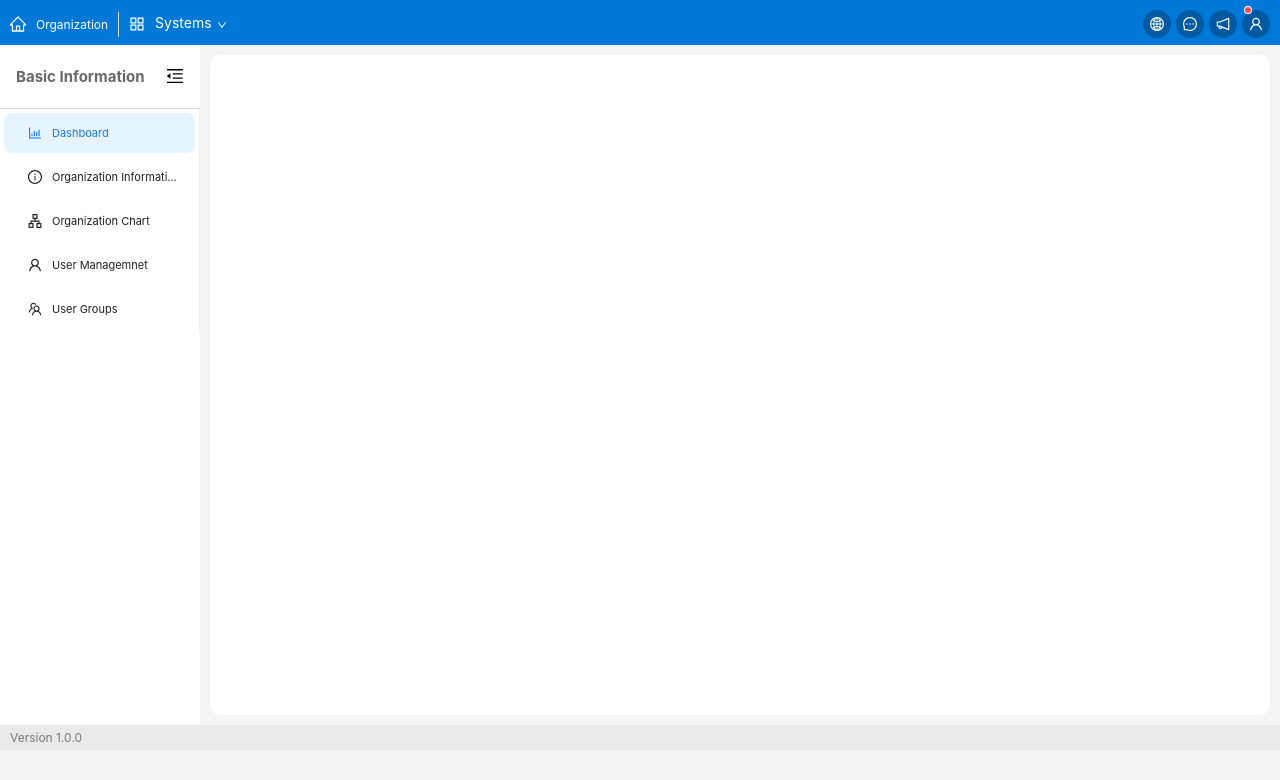
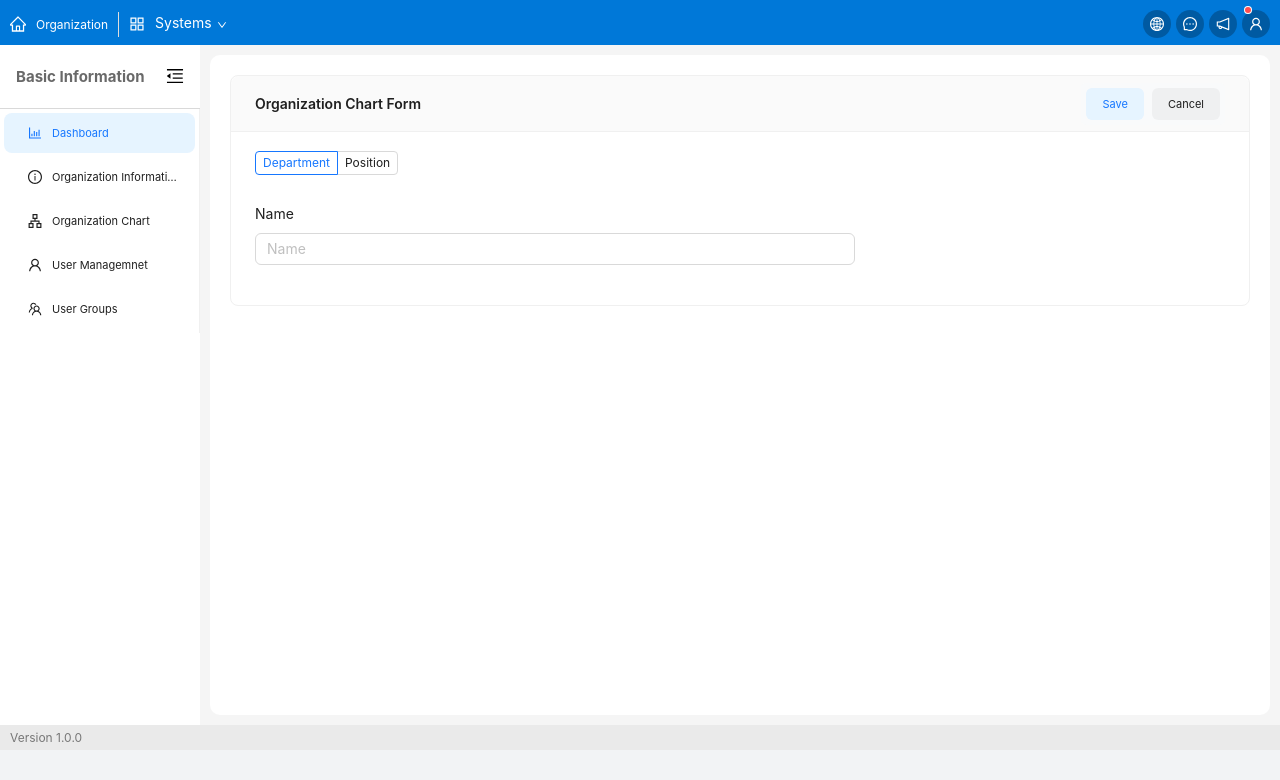
Before and after one commit to AmirNorouzpour/React-Admin, a React (Create React App) app: page /org-chart/new in a window 1280 px wide. Shown: the top 780 px of the page. Built offline with nearby package versions, Linux system fonts and the light colour scheme; the HTML template or start-up script is replaced by a standard one.

Commit message:
add form and fix toolbar state

```diff
--- a/src/components/body/body.tsx
+++ b/src/components/body/body.tsx
@@ -63,7 +63,7 @@ const Body: React.FC = () => {
           <Routes>
             <Route path="/" element={<h1>Welcome to the Dashboard</h1>} />
             <Route path="/org-chart" element={<OrgChart />} />
-            <Route path="/org/new" element={<OrgForm />} />
+            <Route path="/org-chart/new" element={<OrgForm />} />
           </Routes>
         </Content>
       </Layout>
--- a/src/components/org-chart/org-chart.tsx
+++ b/src/components/org-chart/org-chart.tsx
@@ -1,5 +1,5 @@
 import { UserOutlined, ApartmentOutlined } from "@ant-design/icons";
-import { Tree } from "antd";
+import { Card, Tree } from "antd";
 import type { TreeDataNode } from "antd";
 import React from "react";
 import Toolbar from "../toolbar/toolbar.tsx";
@@ -31,13 +31,18 @@ const OrgChart: React.FC = () => {
   const handleButtonClick = (label: string, id: number) => {
     console.log(`Button Clicked: ${label}, ID: ${id}`);
     if (id === 1) {
-      navigate("/org/new");
+      navigate("/org-chart/new");
     }
   };
 
   return (
-    <div>
-      <Toolbar buttonData={buttonData} onButtonClick={handleButtonClick} />
+    <Card
+      title="Organization Chart"
+      type="inner"
+      extra={
+        <Toolbar buttonData={buttonData} onButtonClick={handleButtonClick} />
+      }
+    >
       <Tree
         className="tree"
         showIcon
@@ -46,7 +51,7 @@ const OrgChart: React.FC = () => {
         defaultSelectedKeys={["0"]}
         treeData={treeData}
       />
-    </div>
+    </Card>
   );
 };
 
--- a/src/components/org-form/org-form.tsx
+++ b/src/components/org-form/org-form.tsx
@@ -1,26 +1,61 @@
 import Toolbar from "../toolbar/toolbar.tsx";
 import "./org-form.css";
 import React, { useState } from "react";
-import { Button, Form, Input, Radio } from "antd";
+import { Card, Form, message, Input, Radio } from "antd";
+import { useNavigate } from "react-router-dom";
 
-const buttonData = [{ id: 1, label: "Save", type: "default" }];
+const buttonData = [
+  { id: 1, label: "Save", type: "primary" },
+  { id: 2, label: "Cancel" },
+];
 const OrgForm: React.FC = () => {
   const [form] = Form.useForm();
+  const navigate = useNavigate();
+  const [messageApi, contextHolder] = message.useMessage();
+
+  const handleButtonClick = (label: string, id: number) => {
+    if (id === 1) {
+      messageApi
+        .open({
+          type: "success",
+          content: "This is a success message",
+        })
+        .then(() => {
+          navigate("/org-chart");
+        });
+    }
+    if (id === 2) {
+      navigate("/org-chart");
+    }
+  };
+
   return (
     <div>
-      <Toolbar buttonData={buttonData} />
+      {contextHolder}
 
-      <Form layout="vertical" form={form} style={{ maxWidth: 600 }}>
-        <Form.Item label="Field A">
-          <Input placeholder="input placeholder" />
-        </Form.Item>
-        <Form.Item label="Field B">
-          <Input placeholder="input placeholder" />
-        </Form.Item>
-        <Form.Item>
-          <Button type="primary">Submit</Button>
-        </Form.Item>
-      </Form>
+      <Card
+        title="Organization Chart Form"
+        type="inner"
+        extra={
+          <Toolbar buttonData={buttonData} onButtonClick={handleButtonClick} />
+        }
+      >
+        <Form layout="vertical" form={form} style={{ maxWidth: 600 }}>
+          <Form.Item label="">
+            <Radio.Group defaultValue="department" size="small">
+              <Radio.Button style={{ fontSize: "12px" }} value="department">
+                Department
+              </Radio.Button>
+              <Radio.Button style={{ fontSize: "12px" }} value="position">
+                Position
+              </Radio.Button>
+            </Radio.Group>{" "}
+          </Form.Item>
+          <Form.Item label="Name">
+            <Input placeholder="Name " />
+          </Form.Item>
+        </Form>
+      </Card>
     </div>
   );
 };
--- a/src/components/toolbar/toolbar.tsx
+++ b/src/components/toolbar/toolbar.tsx
@@ -1,4 +1,4 @@
-import React from "react";
+import React, { useState } from "react";
 import { Button, Space, Dropdown, Menu } from "antd";
 import "./toolbar.css";
 import { DownOutlined, UserOutlined, SettingOutlined } from "@ant-design/icons";
@@ -14,20 +14,34 @@ interface ToolbarProps {
   onButtonClick: (label: string, id: number) => void;
 }
 const Toolbar: React.FC<ToolbarProps> = ({ buttonData, onButtonClick }) => {
+  const [disabled, setDisabled] = useState(false);
+
+  const onButtonClickInner = (label: string, id: number) => {
+    setDisabled(true);
+    onButtonClick(label, id);
+
+    setTimeout(() => {
+      setDisabled(false);
+    }, 300);
+  };
+
   return (
     <div
       style={{
-        padding: "10px",
-        borderBottom: "1px solid #ddd",
+        padding: "5px",
+        backgroundColor: "#f9fafb",
+        borderRadius: "5px",
       }}
     >
       <Space>
         {buttonData.map((button) => (
           <Button
+            style={{ fontSize: "11px" }}
             key={button.id}
-            type={button.type === "danger" ? "default" : button.type}
-            danger={button.type === "danger"}
-            onClick={() => onButtonClick(button.label, button.id)}
+            variant="filled"
+            color={button.type === "primary" ? button.type : "default"}
+            onClick={() => onButtonClickInner(button.label, button.id)}
+            disabled={disabled}
           >
             {button.label}
           </Button>
```
Also changed, not shown: src/services/message-service.tsx (added, +26 -0 lines).
